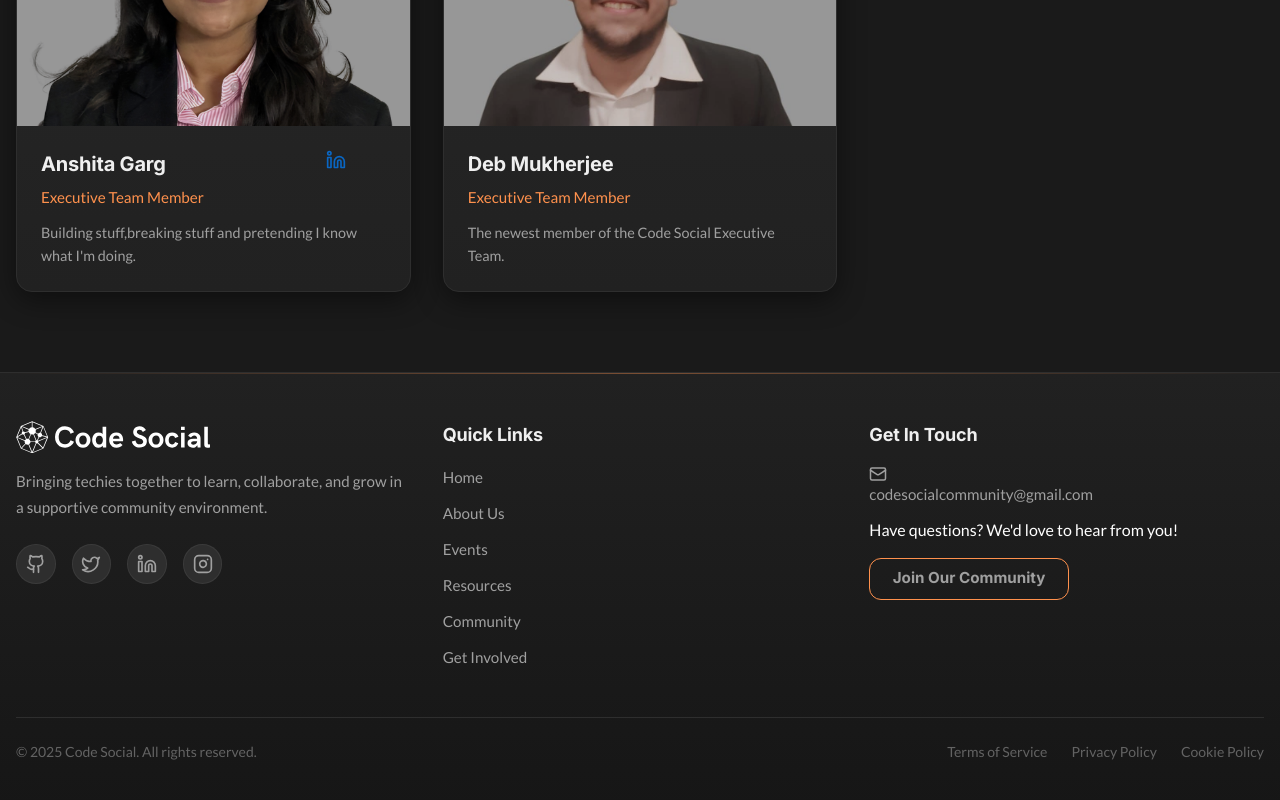
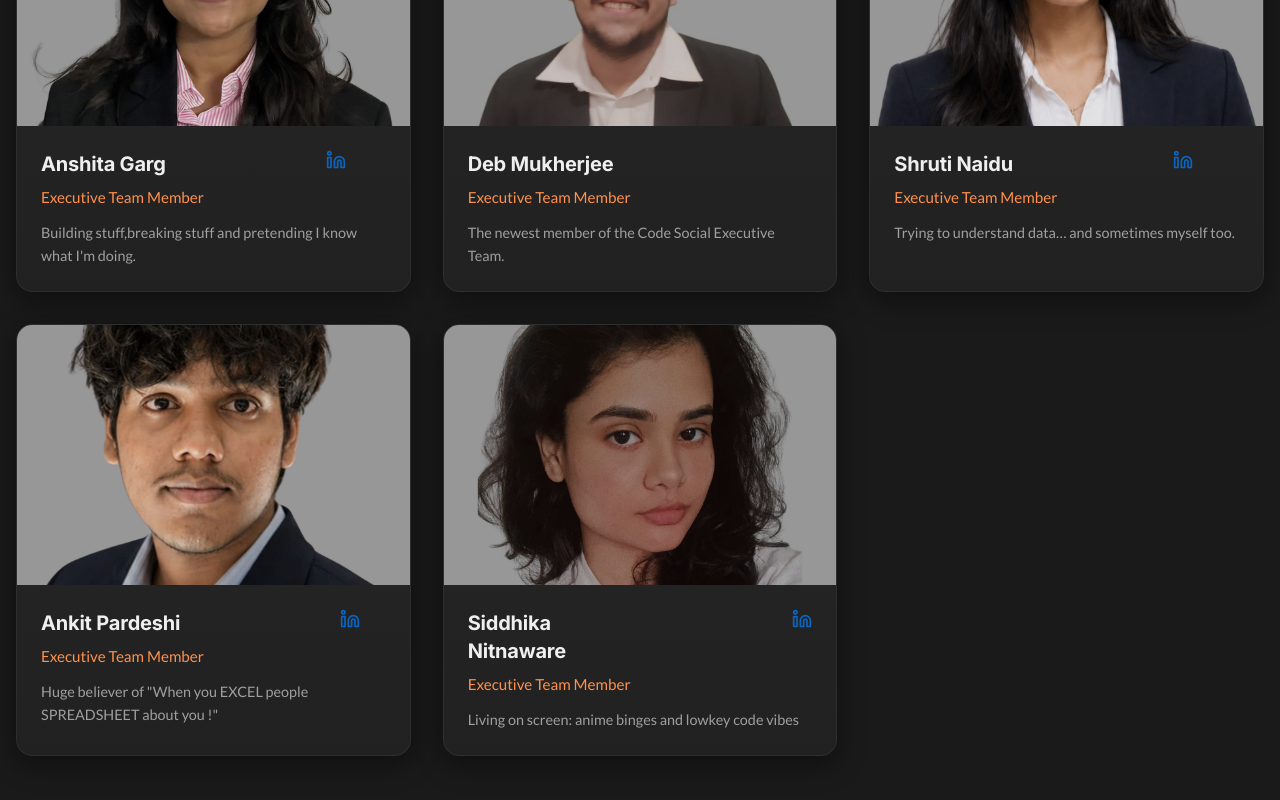
Before and after one commit to arushi2610/CSwebsite, a React (Vite) app: page /about in a window 1280 px wide. Shown: the part 3340-4140 px from the top of the page. Built offline with nearby package versions, Linux system fonts and the light colour scheme.

Commit message:
updated team members info

```diff
--- a/src/pages/About.tsx
+++ b/src/pages/About.tsx
@@ -99,6 +99,27 @@ const About: React.FC = () => {
       role: 'Executive Team Member',
       bio: 'The newest member of the Code Social Executive Team.',
       imageUrl: '/DebImage2.jpeg'
+    },
+    {
+      name: 'Shruti Naidu',
+      role: 'Executive Team Member',
+      bio: 'Trying to understand data… and sometimes myself too.',
+      imageUrl: '/Shruti.png',
+      linkedinUrl: 'https://www.linkedin.com/in/shrutinaidu05/'
+    },
+    {
+      name: 'Ankit Pardeshi',
+      role: 'Executive Team Member',
+      bio: 'Huge believer of "When you EXCEL people SPREADSHEET about you !"',
+      imageUrl: '/Ankit.png',
+      linkedinUrl: 'https://www.linkedin.com/in/ankitpardeshi05/'
+    },
+    {
+      name: 'Siddhika Nitnaware',
+      role: 'Executive Team Member',
+      bio: 'Living on screen: anime binges and lowkey code vibes',
+      imageUrl: '/Siddhika.png',
+      linkedinUrl: 'https://www.linkedin.com/in/siddhikanitnaware/'
     }
   ];
 
```
